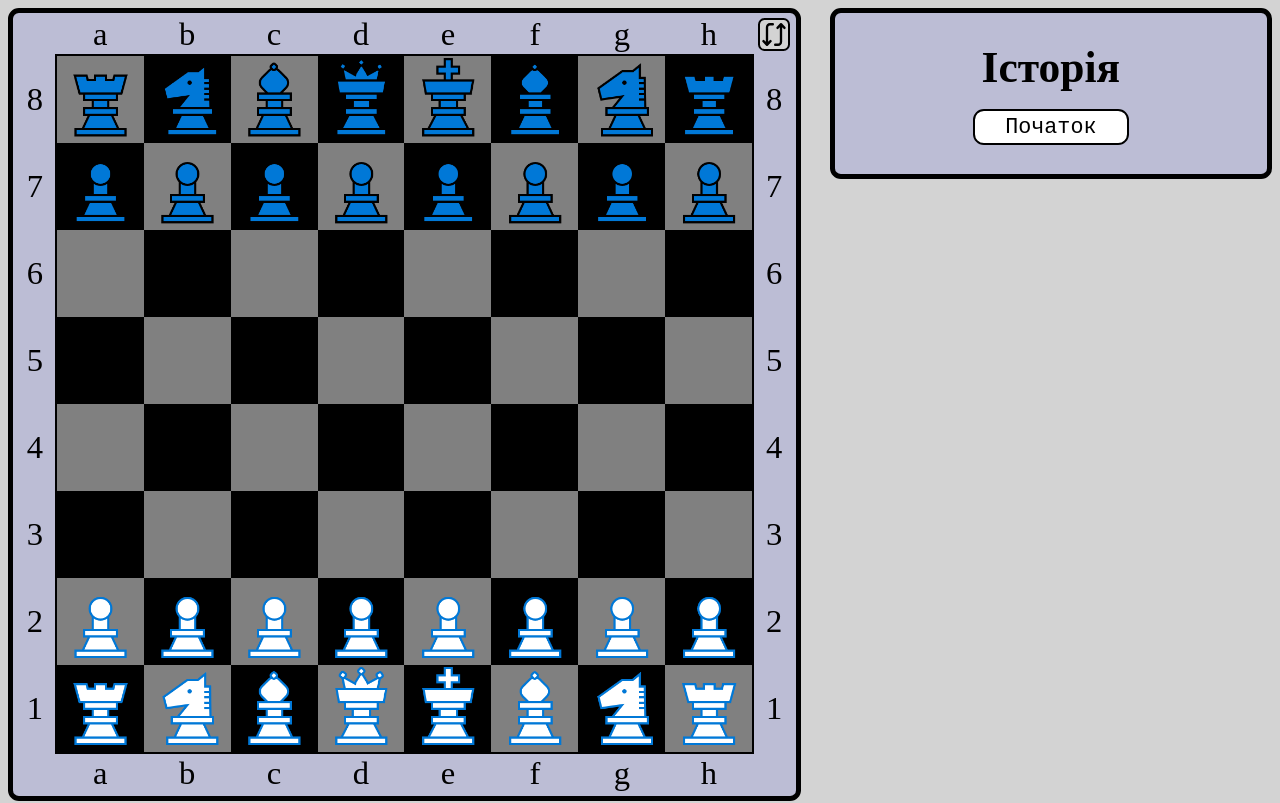
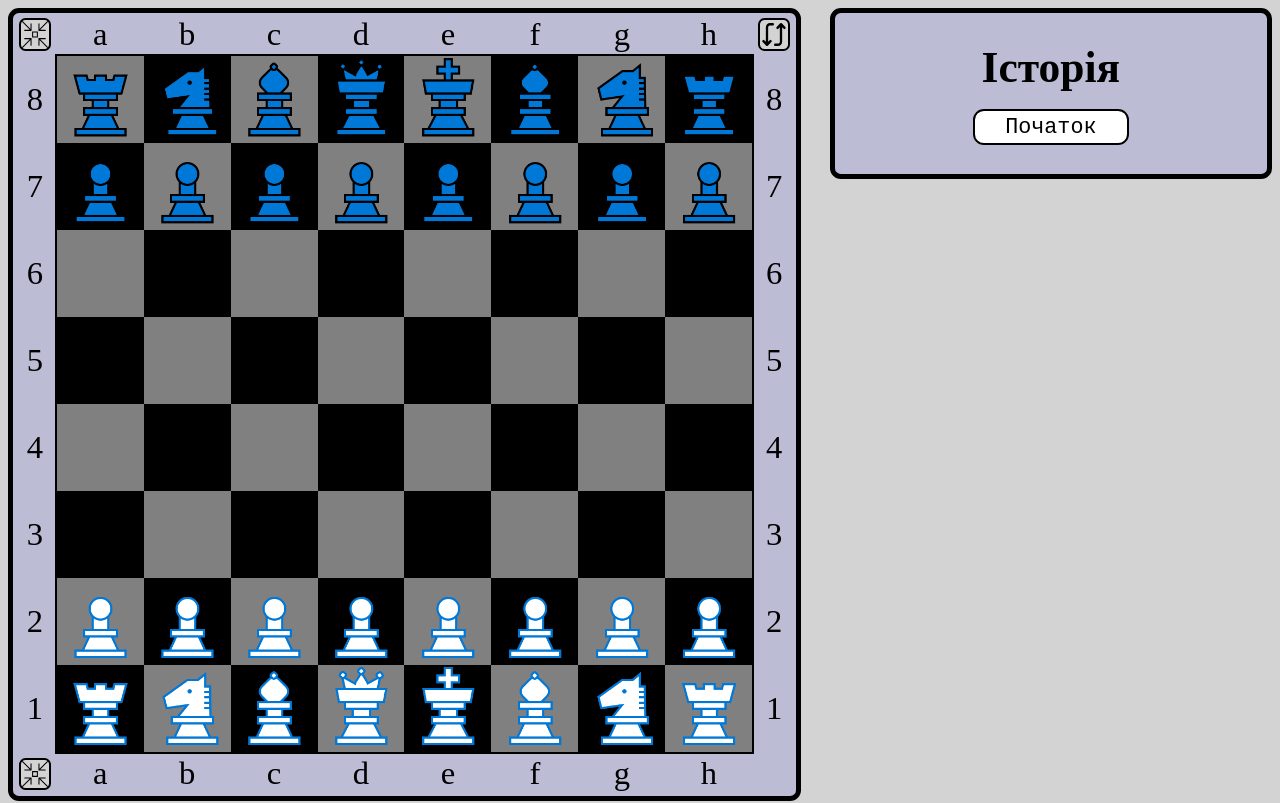
Before and after one commit to Kostya-Snov/chess, a Next.js app in the folder chess-client/: page / in a window 1280 px wide. Shown: the top 803 px of the page. Built offline with nearby package versions, Linux system fonts and the light colour scheme.

Commit message:
Implement centering of the chessboard.

```diff
--- a/chess-client/components/Chess/Board.module.scss
+++ b/chess-client/components/Chess/Board.module.scss
@@ -110,19 +110,19 @@ $_pieceDropShadowSize: var(--pieceDropShadowSize);
 }
 
 
-.flipButton {
-    $flipButtonSize: var(--flipButtonSize);
+.button {
+    $buttonSize: var(--buttonSize);
 
-    --flipButtonSize: 75%;
+    --buttonSize: 75%;
 
-    grid-area: 1 / 3;
     place-self: center;
 
     cursor: pointer;
 
-    width: $flipButtonSize;
-    height: $flipButtonSize;
+    width: $buttonSize;
+    height: $buttonSize;
     padding: 0;
+    overflow: hidden;
 
     border: getCellSizeUnit(1 / 40) solid colors.$border;
     border-radius: 20%;
@@ -136,9 +136,21 @@ $_pieceDropShadowSize: var(--pieceDropShadowSize);
     }
 }
 
-.flipImage {
+.buttonImage {
     display: block;
 
     width: 100%;
     height: 100%;
 }
+
+.flipButton {
+    grid-area: 1 / 3;
+}
+
+.topCenterButton {
+    grid-area: 1 / 1;
+}
+
+.bottomCenterButton {
+    grid-area: 3 / 1;
+}
--- a/chess-client/components/Chess/_/Board.tsx
+++ b/chess-client/components/Chess/_/Board.tsx
@@ -8,11 +8,19 @@ import { assert } from "@/utils/assert";
 import { createArray } from "@/utils/createArray";
 import { CSSModuleClasses } from "@/utils/CSSModuleClasses";
 import Image from "next/image";
-import { type FC, type PointerEventHandler, useEffect, useRef, useState } from "react";
+import {
+    type FC,
+    type MouseEventHandler,
+    type PointerEventHandler,
+    useEffect,
+    useRef,
+    useState
+} from "react";
 import uncheckedClasses from "../Board.module.scss";
 import uncheckedCellClasses from "../Cell.module.scss";
 import { Cell } from "./Cell";
 import { CoordinateNames } from "./CoordinateNames";
+import centerImage from "./images/center.svg";
 import flipImage from "./images/flip.svg";
 import { PieceImage } from "./PieceImage";
 
@@ -64,9 +72,16 @@ export type BoardProps = {
     readonly selection: Selection | null;
     readonly setSelection: (value: Selection | null) => void;
     readonly onMove: (move: Move) => void;
+    readonly onCenterButtonClick: MouseEventHandler<HTMLButtonElement>;
 };
 
-export const Board: FC<BoardProps> = ({ chessState, selection, setSelection, onMove }) => {
+export const Board: FC<BoardProps> = ({
+    chessState,
+    selection,
+    setSelection,
+    onMove,
+    onCenterButtonClick
+}) => {
     const draggingElementRef = useRef<HTMLImageElement>();
     const [isFlipped, setIsFlipped] = useState(true);
 
@@ -308,9 +323,22 @@ export const Board: FC<BoardProps> = ({ chessState, selection, setSelection, onM
 
             <CoordinateNames isFlipped={isFlipped}/>
 
-            <button className={classes.get("flipButton")} onClick={() => setIsFlipped(!isFlipped)}>
-                <Image className={classes.get("flipImage")} src={flipImage} alt="flip"/>
+            <button
+                className={classes.build("button", "flipButton")}
+                onClick={() => setIsFlipped(!isFlipped)}
+            >
+                <Image className={classes.get("buttonImage")} src={flipImage} alt="flip"/>
             </button>
+
+            {["top", "bottom"].map(position => (
+                <button
+                    key={position}
+                    className={classes.build("button", position + "CenterButton")}
+                    onClick={onCenterButtonClick}
+                >
+                    <Image className={classes.get("buttonImage")} src={centerImage} alt="center"/>
+                </button>
+            ))}
         </div>
     );
 };
--- a/chess-client/components/Chess/_/Chess.tsx
+++ b/chess-client/components/Chess/_/Chess.tsx
@@ -3,7 +3,7 @@
 import { initialChessState } from "@/chess/ChessState";
 import { type Move } from "@/chess/Move";
 import { CSSModuleClasses } from "@/utils/CSSModuleClasses";
-import { type FC, useState } from "react";
+import { type FC, type MouseEventHandler, useState } from "react";
 import uncheckedClasses from "../Chess.module.scss";
 import { Board, type Selection } from "./Board";
 import { DeletedPieces } from "./DeletedPieces";
@@ -13,6 +13,19 @@ import { PromotionModal } from "./PromotionModal";
 
 
 const classes = new CSSModuleClasses(uncheckedClasses);
+
+
+const centerBoardPanel: MouseEventHandler<HTMLButtonElement> = event => {
+    let boardPanelElement = event.currentTarget.parentElement!;
+    while (!boardPanelElement.classList.contains(classes.get("boardPanel"))) {
+        boardPanelElement = boardPanelElement.parentElement!;
+    }
+    boardPanelElement.scrollIntoView({
+        behavior: "smooth",
+        block: "center",
+        inline: "center"
+    });
+}
 
 
 export const Chess: FC = () => {
@@ -36,6 +49,7 @@ export const Chess: FC = () => {
                             setHistory(newHistory);
                             setHistoryIndex(historyIndex + 1);
                         }}
+                        onCenterButtonClick={centerBoardPanel}
                     />
                 </Panel>
 
```
Also changed, not shown: chess-client/components/Chess/_/images/center.svg (added).
